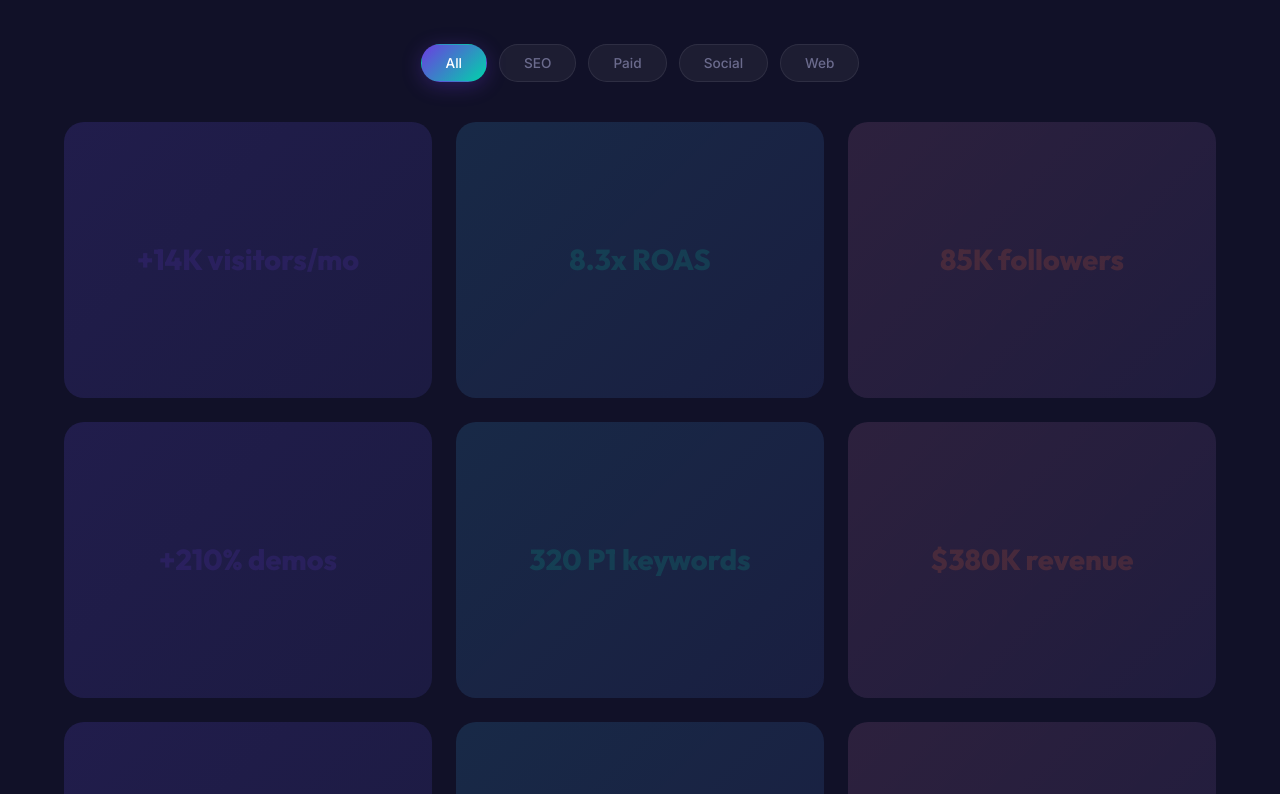
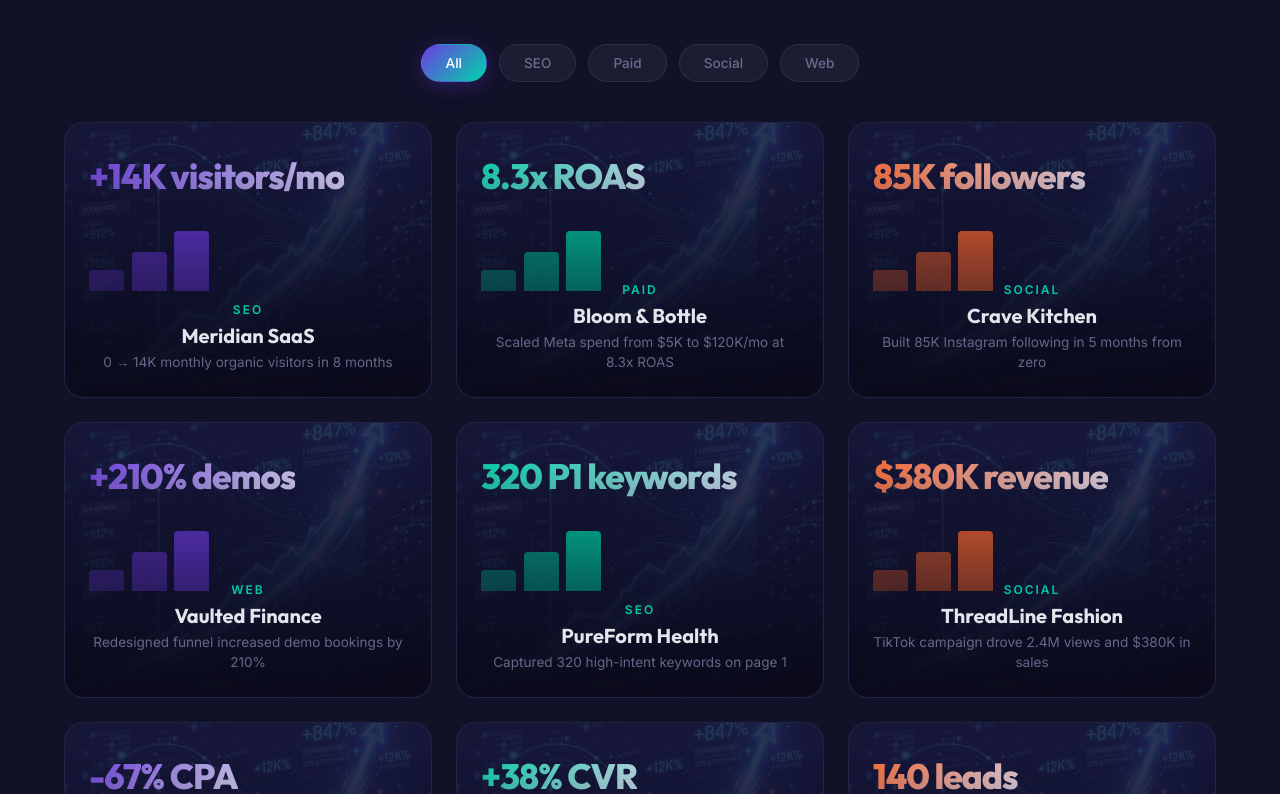
Before and after one commit to 10xneeraj/Nexa-edge-Digital, a React (Vite) app: page /#/ in a window 1280 px wide. Shown: the part 4946-5740 px from the top of the page. Built offline with nearby package versions, Linux system fonts and the light colour scheme.

Commit message:
cinematic UI restructuring for capabilities and results, AI imagery injection, frame animations

```diff
--- a/src/components/Portfolio.css
+++ b/src/components/Portfolio.css
@@ -43,32 +43,85 @@
   cursor: pointer;
   aspect-ratio: 4 / 3;
   background: var(--bg-dark-3);
+  border: 1px solid rgba(255, 255, 255, 0.04);
+  transition: transform 0.4s ease, box-shadow 0.4s ease, border-color 0.4s ease;
+}
+
+.portfolio-card:hover {
+  transform: translateY(-8px);
+  box-shadow: 0 20px 40px rgba(0,0,0,0.5);
+  border-color: rgba(255, 255, 255, 0.15);
+}
+
+.portfolio-card-bg {
+  position: absolute;
+  top: 0; left: 0;
+  width: 100%; height: 100%;
+  object-fit: cover;
+  opacity: 0.12;
+  transition: transform 1s ease-out, opacity 0.5s ease;
+  z-index: 0;
+}
+
+.portfolio-card:hover .portfolio-card-bg {
+  transform: scale(1.12);
+  opacity: 0.35;
 }
 
 .portfolio-card .portfolio-image {
   width: 100%;
   height: 100%;
   display: flex;
-  align-items: center;
-  justify-content: center;
+  align-items: flex-start;
+  justify-content: flex-start;
   font-size: 3rem;
-  background: linear-gradient(135deg, var(--bg-dark-3), var(--bg-dark));
+  background: transparent;
+}
+
+.portfolio-metric {
+  font-family: var(--font-heading);
+  font-size: 2.2rem;
+  font-weight: 800;
+  letter-spacing: -1px;
+}
+
+.portfolio-chart-container {
+  display: flex;
+  align-items: flex-end;
+  gap: 8px;
+  height: 60px;
+  width: 120px;
+  margin-top: 24px;
+}
+
+.portfolio-bar {
+  flex: 1;
+  border-radius: 4px 4px 0 0;
+  transform-origin: bottom;
+  transform: scaleY(0);
+  animation: growBar 1.2s cubic-bezier(0.1, 0.9, 0.2, 1) forwards;
+}
+
+@keyframes growBar {
+  to { transform: scaleY(1); }
 }
 
 .portfolio-card .portfolio-overlay {
   position: absolute;
   inset: 0;
-  background: linear-gradient(180deg, transparent 30%, rgba(10, 10, 26, 0.95) 100%);
+  background: linear-gradient(180deg, transparent 10%, rgba(10, 10, 26, 0.98) 95%);
   display: flex;
   flex-direction: column;
   justify-content: flex-end;
   padding: 24px;
-  opacity: 0;
-  transition: opacity var(--transition-base);
+  opacity: 0.95;
+  transition: background 0.4s ease;
+  z-index: 2;
+  pointer-events: none;
 }
 
 .portfolio-card:hover .portfolio-overlay {
-  opacity: 1;
+  background: linear-gradient(180deg, rgba(10, 10, 26, 0.3) 10%, rgba(10, 10, 26, 0.98) 95%);
 }
 
 .portfolio-overlay .portfolio-cat {
@@ -82,21 +135,14 @@
 
 .portfolio-overlay h4 {
   color: var(--text-primary);
-  font-size: 1.15rem;
+  font-size: 1.25rem;
   margin-bottom: 4px;
 }
 
 .portfolio-overlay .portfolio-sub {
-  font-size: 0.8rem;
+  font-size: 0.85rem;
   color: var(--text-muted);
   line-height: 1.5;
-}
-
-.portfolio-metric {
-  font-family: var(--font-heading);
-  font-size: 1.8rem;
-  font-weight: 800;
-  opacity: 0.15;
 }
 
 @media (max-width: 768px) {
--- a/src/components/Portfolio.jsx
+++ b/src/components/Portfolio.jsx
@@ -1,6 +1,7 @@
 import { useState } from 'react';
 import './Portfolio.css';
 import useScrollReveal from '../hooks/useScrollReveal';
+import resultsBg from '../assets/results_bg.png';
 
 const categories = ['All', 'SEO', 'Paid', 'Social', 'Web'];
 
@@ -51,11 +52,22 @@ export default function Portfolio() {
         <div className="portfolio-grid">
           {filtered.map((p, i) => (
             <div className="portfolio-card" key={`${active}-${i}`}>
-              <div className="portfolio-image" style={{
-                background: `linear-gradient(135deg, ${p.color}15, ${p.color}06)`
-              }}>
-                <span className="portfolio-metric" style={{ color: p.color }}>{p.metric}</span>
+              <img src={resultsBg} className="portfolio-card-bg" alt="Data Flow" />
+
+              <div className="portfolio-image" style={{ zIndex: 1, position: 'relative', display: 'flex', flexDirection: 'column', padding: '24px' }}>
+                <span className="portfolio-metric" style={{
+                  background: `linear-gradient(135deg, ${p.color}, #e0e0f5)`,
+                  WebkitBackgroundClip: 'text',
+                  WebkitTextFillColor: 'transparent'
+                }}>{p.metric}</span>
+
+                <div className="portfolio-chart-container">
+                  <div className="portfolio-bar" style={{height: '35%', background: p.color, opacity: 0.6, animationDelay: '0.1s'}}></div>
+                  <div className="portfolio-bar" style={{height: '65%', background: p.color, opacity: 0.8, animationDelay: '0.2s'}}></div>
+                  <div className="portfolio-bar" style={{height: '100%', background: p.color, animationDelay: '0.3s'}}></div>
+                </div>
               </div>
+
               <div className="portfolio-overlay">
                 <span className="portfolio-cat">{p.category}</span>
                 <h4>{p.title}</h4>
--- a/src/components/Services.css
+++ b/src/components/Services.css
@@ -114,6 +114,38 @@
   background: rgba(0, 212, 170, 0.06);
 }
 
+.service-card-bg {
+  position: absolute;
+  top: 0;
+  left: 0;
+  width: 100%;
+  height: 100%;
+  object-fit: cover;
+  opacity: 0.05;
+  transition: opacity 0.5s ease-out, transform 4s ease-out;
+  z-index: 0;
+}
+
+.service-card:hover .service-card-bg {
+  opacity: 0.35;
+  transform: scale(1.15);
+}
+
+.service-content-wrapper {
+  position: relative;
+  z-index: 1;
+  display: flex;
+  flex-direction: column;
+  align-items: center;
+  height: 100%;
+}
+
+.service-card:hover {
+  transform: translateY(-8px);
+  box-shadow: 0 20px 40px rgba(0,0,0,0.4);
+  border-color: rgba(255, 255, 255, 0.1);
+}
+
 @media (max-width: 768px) {
   .services-grid {
     grid-template-columns: 1fr;
```
Also changed, not shown: src/assets/capabilities_bg.png (added), src/assets/results_bg.png (added).
